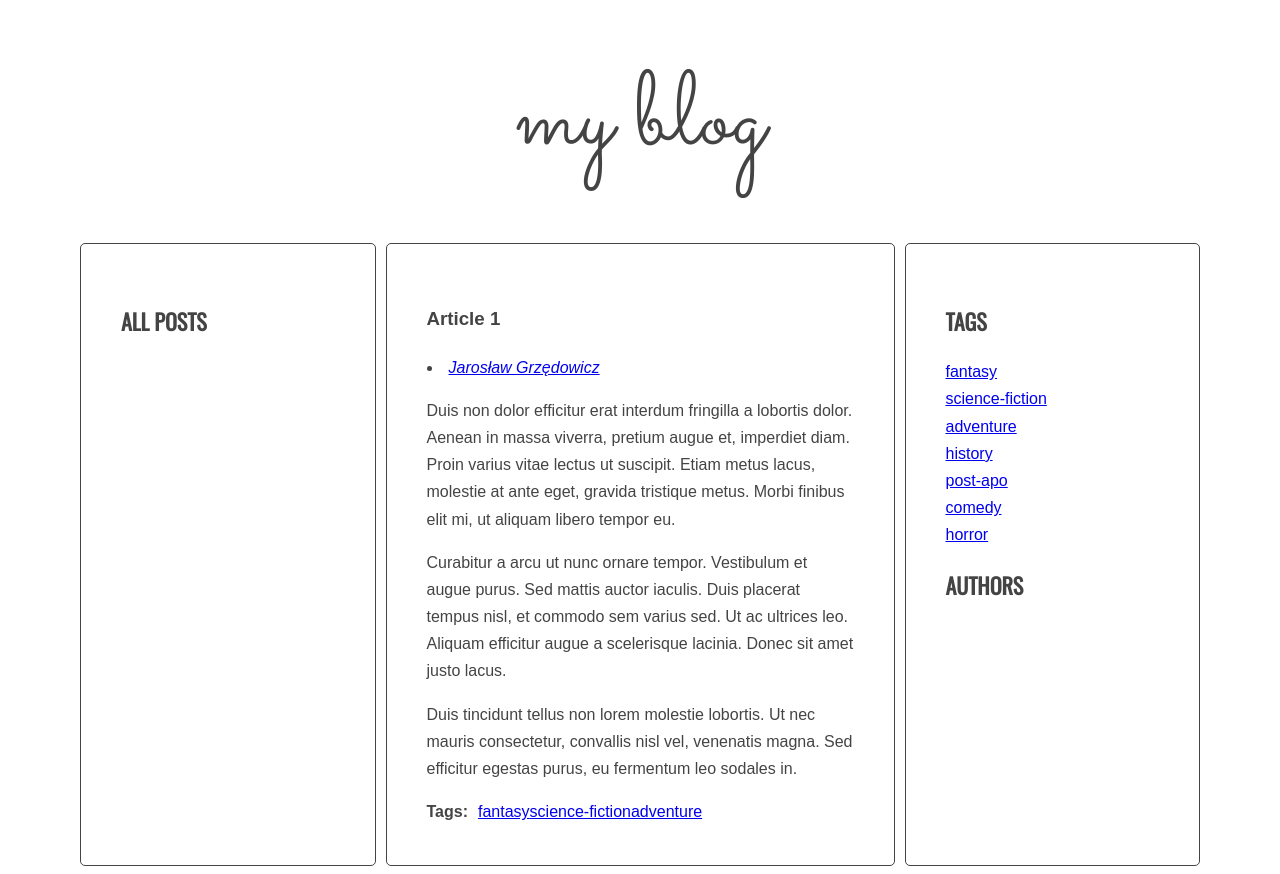
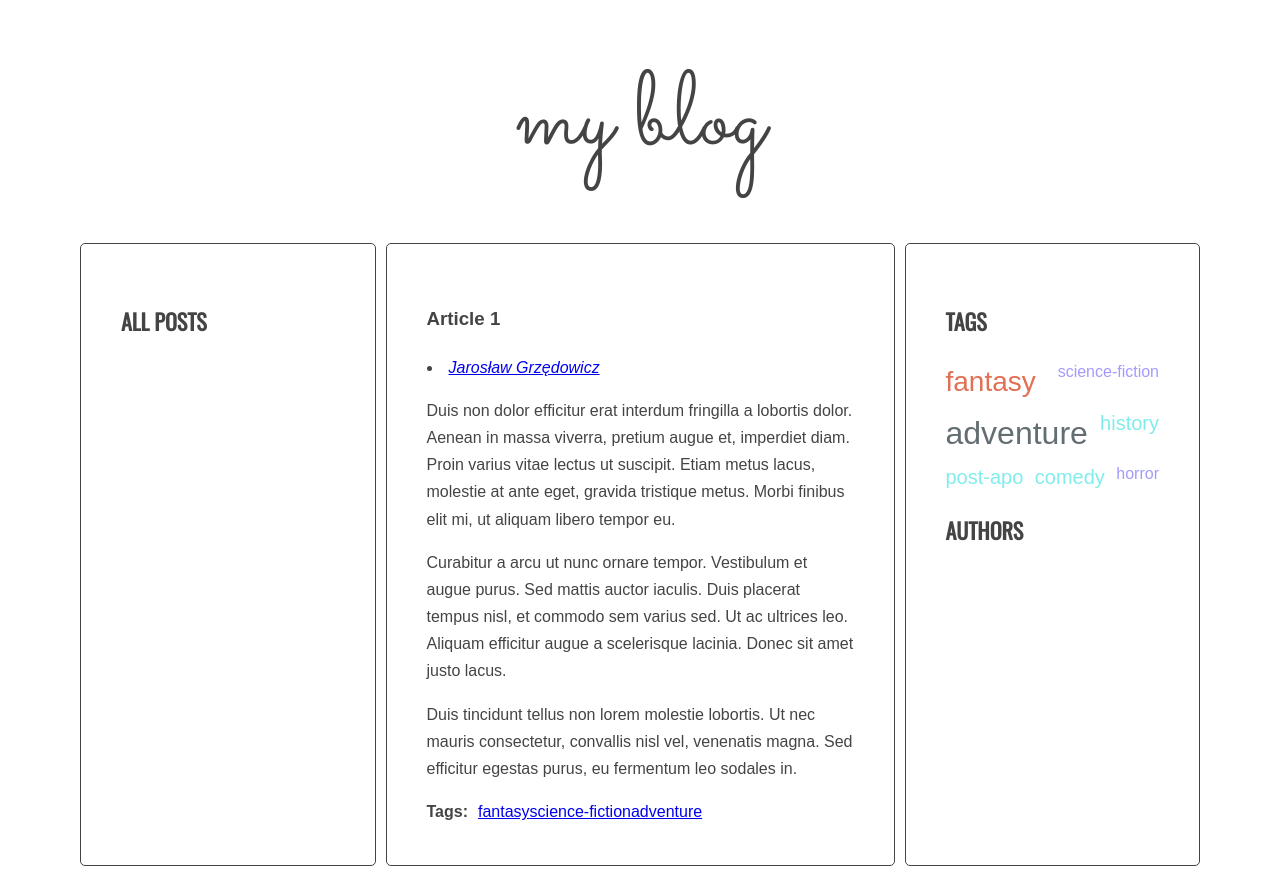
Before and after one commit to Dareczka-alt/javascript-blog, a website: page index.html in a window 1280 px wide. Drawn offline with nearby package versions, Linux system fonts and the light colour scheme.

Commit message:
Aadd styles to tag cloud

```diff
--- a/js/script.js
+++ b/js/script.js
@@ -52,7 +52,7 @@ const optArticleSelector = '.post',
   optArticleTagsSelector = '.post-tags .list',
   optArticleAuthorsSelector = '.post-author',
   optTagsListSelector = '.tags .list',
-  optCloudClassCount = '5',
+  optCloudClassCount = '4',
   optCloudClassPrefix = 'tag-size-';
 
 
--- a/sass/style.scss
+++ b/sass/style.scss
@@ -123,3 +123,40 @@ body {
     margin: 0 10px 0 0;
   }
 }
+
+.tag-size-1 {
+  font-size: 16px;
+  color: #a29bfe;
+  text-decoration: none;
+}
+
+.tag-size-2 {
+  font-size: 20px;
+  color: #81ecec;
+  text-decoration: none;
+}
+
+.tag-size-3 {
+  font-size: 24px;
+  color: #fdcb6e;
+  text-decoration: none;
+}
+
+.tag-size-4 {
+  font-size: 28px;
+  color: #e17055;
+  text-decoration: none;
+}
+
+.tag-size-5 {
+  font-size: 32px;
+  color: #636e72;
+  text-decoration: none;
+}
+
+.tags {
+  display: flex;
+  flex-wrap: wrap;
+  flex-direction: row;
+  justify-content: space-between;
+}
```
Also changed, not shown: css/style.css, 1 other file.
